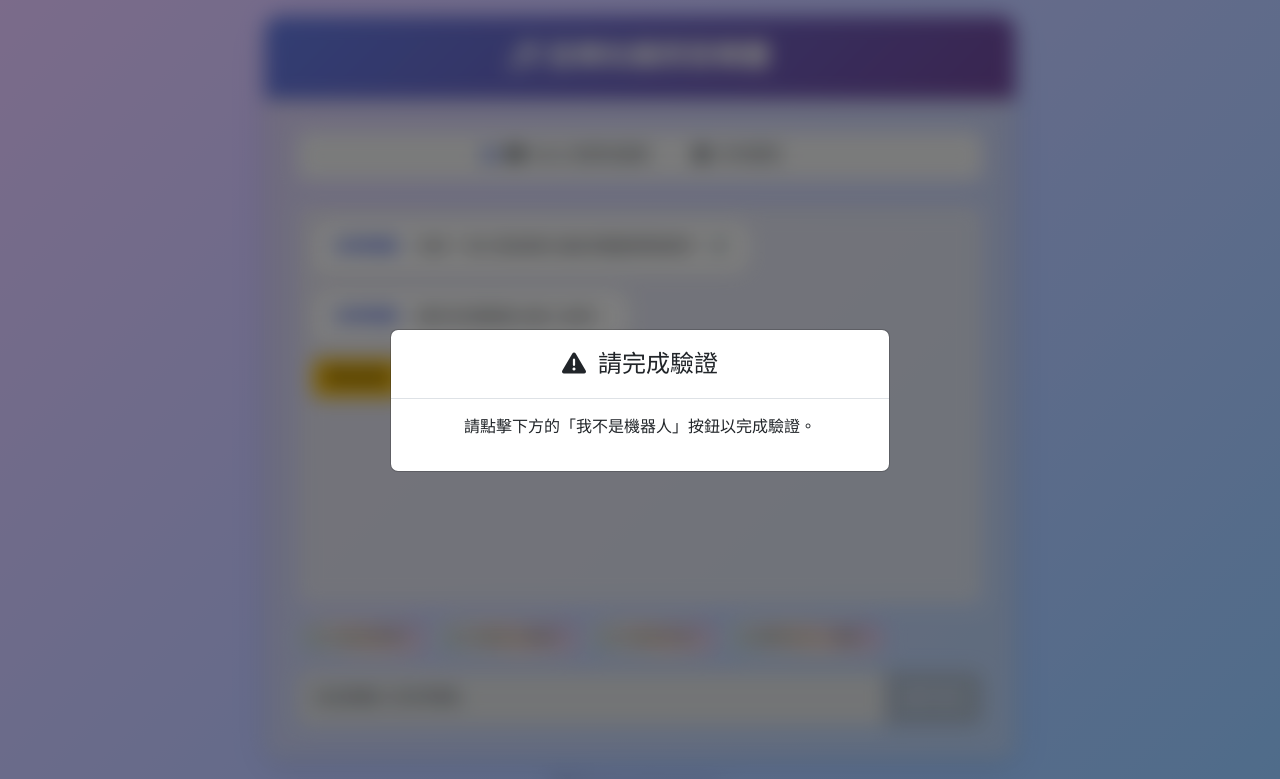
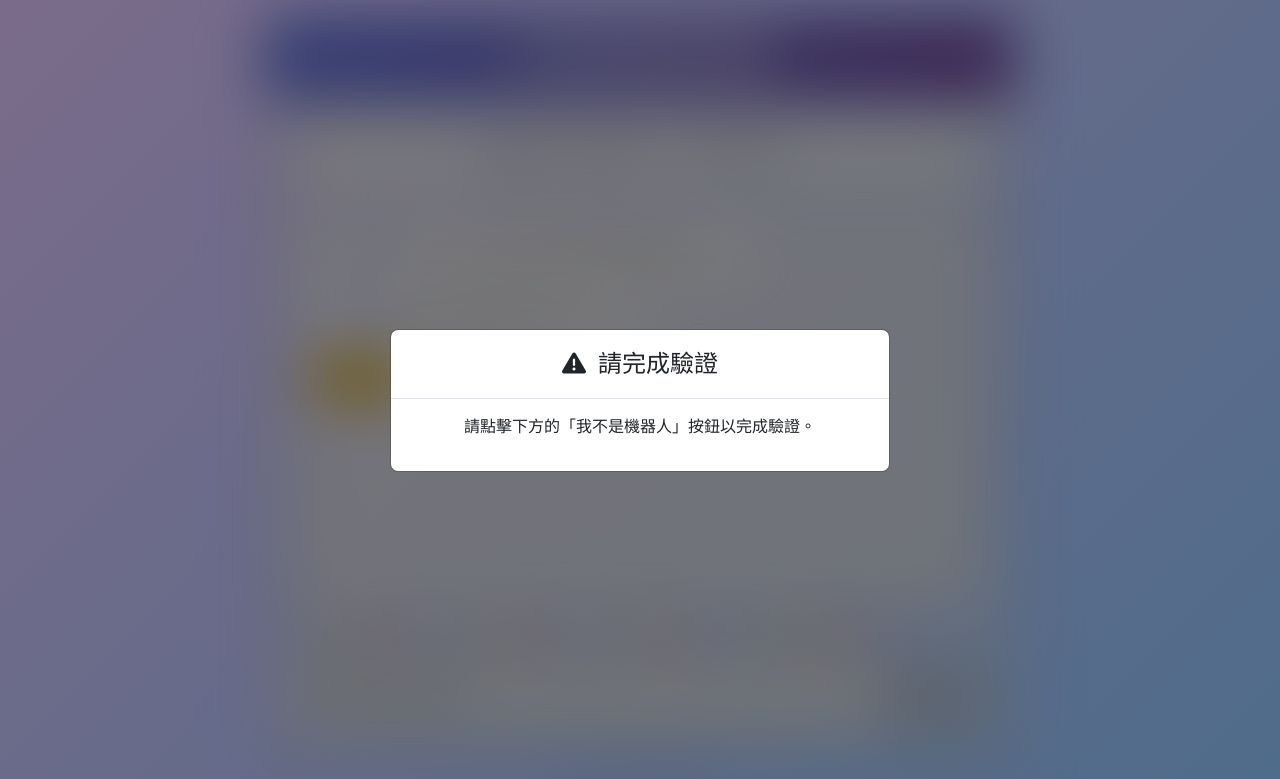
Before and after one commit to ian20040409/Music-ChatBot-web-ui, a plain HTML site: page index.html in a window 1280 px wide. Shown: the top 779 px of the page. Drawn offline with nearby package versions, Linux system fonts and the light colour scheme.

Commit message:
Add files via upload

```diff
--- a/static/style.css
+++ b/static/style.css
@@ -116,7 +116,7 @@
   body.modal-open .chat-container-wrapper,
   body.modal-open footer {
 
-    filter: blur(10px) brightness(0.9);
+    filter: blur(30px) brightness(0.9);
     transition: filter 0.3s ease-in-out;
   }
 
```
